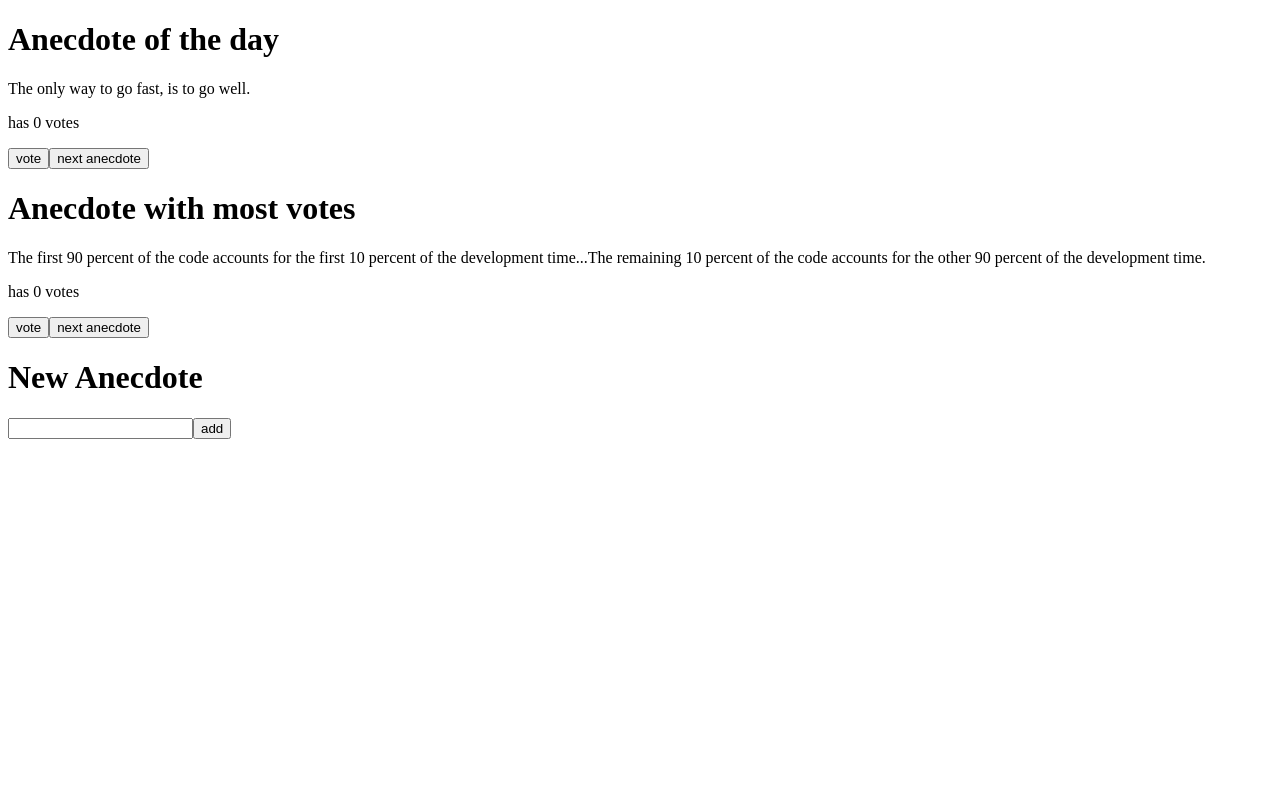
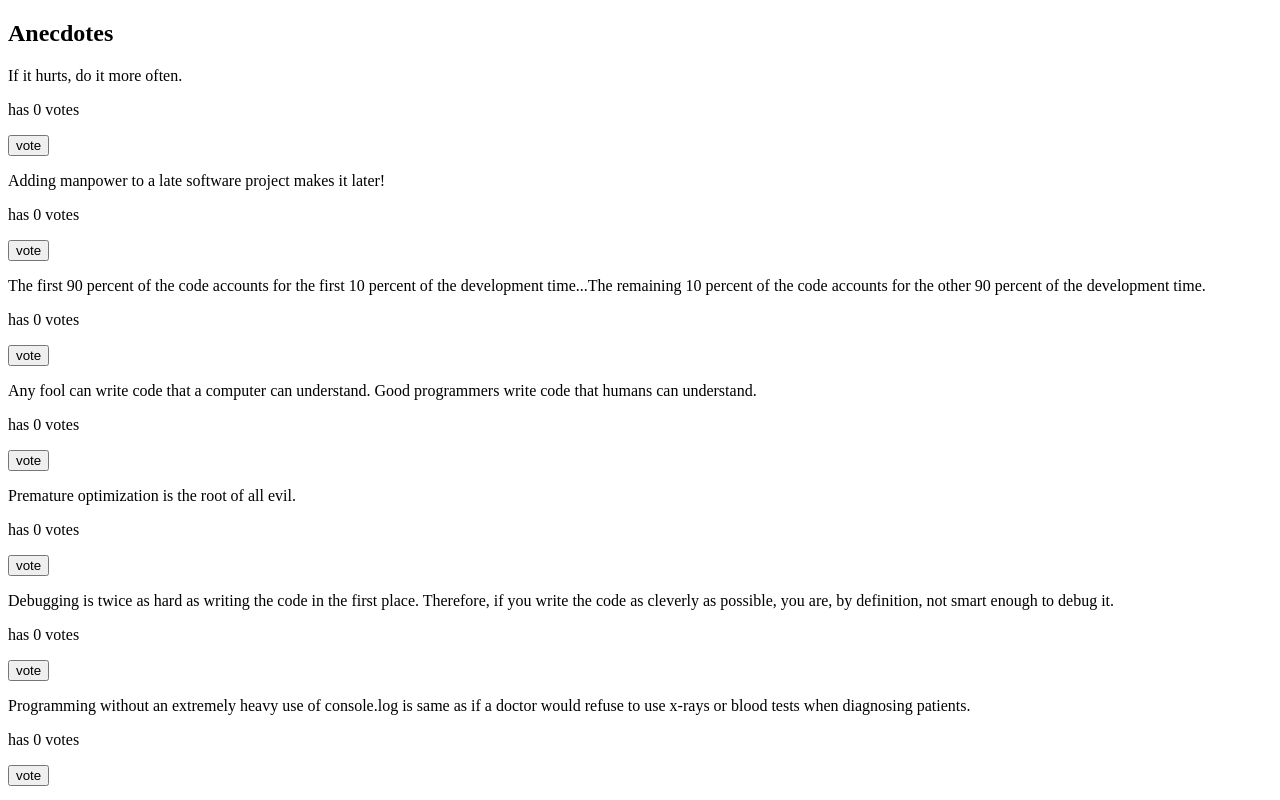
Before and after one commit to KMRNicholson/fullstackopen, a React (Create React App) app in the folder part1/anecdotes/: page / in a window 1280 px wide. Shown: the top 800 px of the page. Built offline with nearby package versions, Linux system fonts and the light colour scheme.

Commit message:
feat[6.8]: show all anecdotes in list ordered by highest votes

```diff
--- a/part1/anecdotes/src/App.js
+++ b/part1/anecdotes/src/App.js
@@ -1,45 +1,11 @@
-import _ from 'lodash'
-import { useSelector, useDispatch } from 'react-redux'
-import { voteAnecdote, nextAnecdote, createAnecdote } from './reducers/anecdoteReducer'
 import AnecdoteForm from './components/AnecdoteForm'
-
-const Header = ({ title }) =>
-  <h1>
-    { title }
-  </h1>
-
-const Anecdote = ({ anecdote, handleVote, handleNext }) =>
-  <div>
-    <p>{ anecdote.content }</p>
-    <p>has { anecdote.votes } votes</p>
-    <button onClick={handleVote(anecdote)}>
-      vote
-    </button>
-    <button onClick={handleNext}>
-      next anecdote
-    </button>
-  </div>
+import AnecdoteList from './components/AnecdoteList'
 
 const App = () => {
-  const dispatch = useDispatch()
-  const randomAnecdote = useSelector(state => state.randomAnecdote)
-  const mostVotedAnecdote = useSelector(state => state.mostVotedAnecdote)
-
-  const handleNext = () => dispatch(nextAnecdote())
-  const handleVote = anecdote => () => dispatch(voteAnecdote(anecdote))
-  const handleNew = event => {
-    event.preventDefault()
-    const content = event.target.anecdote.value
-    event.target.anecdote.value = ''
-    dispatch(createAnecdote(content))
-  }
-
   return (
     <div>
-      <Header title='Anecdote of the day'/>
-      <Anecdote anecdote={randomAnecdote} handleNext={handleNext} handleVote={handleVote} />
-      <Header title='Anecdote with most votes'/>
-      <Anecdote anecdote={mostVotedAnecdote} handleNext={handleNext} handleVote={handleVote} />
+      <h2>Anecdotes</h2>
+      <AnecdoteList />
       <AnecdoteForm />
     </div>
   )
--- a/part1/anecdotes/src/components/AnecdoteForm.js
+++ b/part1/anecdotes/src/components/AnecdoteForm.js
@@ -12,7 +12,7 @@ const AnecdoteForm = () => {
 
   return (
     <div>
-      <h1>New Anecdote</h1>
+      <h2>New Anecdote</h2>
       <form onSubmit={addAnecdote}>
         <input name="anecdote" />
         <button type="submit">add</button>
--- /dev/null
+++ b/part1/anecdotes/src/components/AnecdoteList.js
@@ -0,0 +1,27 @@
+import _ from 'lodash'
+import { useSelector, useDispatch } from 'react-redux'
+import { voteAnecdote } from '../reducers/anecdoteReducer'
+
+const Anecdote = ({ anecdote, vote }) =>
+  <div>
+    <p>{ anecdote.content }</p>
+    <p>has { anecdote.votes } votes</p>
+    <button onClick={vote(anecdote)}>
+      vote
+    </button>
+  </div>
+
+const AnecdoteList = () => {
+  const dispatch = useDispatch()
+  const anecdotes = useSelector(state => _.orderBy(state, 'votes', 'desc'))
+
+  const vote = anecdote => () => dispatch(voteAnecdote(anecdote))
+
+  return (
+    <div>
+      { anecdotes.map(anecdote => <Anecdote key={Number((Math.random() * 1000000).toFixed(0))} anecdote={anecdote} vote={vote} />) }
+    </div>
+  )
+}
+
+export default AnecdoteList
--- a/part1/anecdotes/src/reducers/anecdoteReducer.js
+++ b/part1/anecdotes/src/reducers/anecdoteReducer.js
@@ -1,6 +1,4 @@
-import _ from 'lodash'
-
-const anecdoteList = [
+const initialState = [
   {
     content: 'If it hurts, do it more often.',
     votes: 0
@@ -35,37 +33,17 @@ const anecdoteList = [
   }
 ]
 
-const rand = length => Math.floor(Math.random() * length)
-
-const initialState = {
-  randomAnecdote: anecdoteList[rand(anecdoteList.length)],
-  mostVotedAnecdote: anecdoteList[rand(anecdoteList.length)],
-  anecdotes: anecdoteList
-}
-
 const anecdoteReducer = (state = initialState, action) => {
-  const newState = { ...state }
   switch (action.type) {
     case 'CREATE':
-      newState.anecdotes = [ ...newState.anecdotes, action.payload ]
-      break;
+      return [ ...state, action.payload ]
 
     case 'VOTE':
-      newState.randomAnecdote = newState.randomAnecdote.content === action.payload.content ? action.payload : newState.randomAnecdote
-      newState.anecdotes = newState.anecdotes.map(anecdote => anecdote.content === action.payload.content ? action.payload : anecdote)
-      break;
-
-    case 'NEXT':
-      newState.randomAnecdote = newState.anecdotes[rand(newState.anecdotes.length)]
-      break;
+      return state.map(anecdote => anecdote.content === action.payload.content ? action.payload : anecdote)
 
     default:
       return state
   }
-
-  newState.mostVotedAnecdote =_.head(_.orderBy(newState.anecdotes, 'votes', 'desc'))
-
-  return newState
 }
 
 export const createAnecdote = content => {
@@ -88,10 +66,4 @@ export const voteAnecdote = anecdote => {
   }
 }
 
-export const nextAnecdote = () => {
-  return {
-    type: 'NEXT'
-  }
-}
-
 export default anecdoteReducer
```
